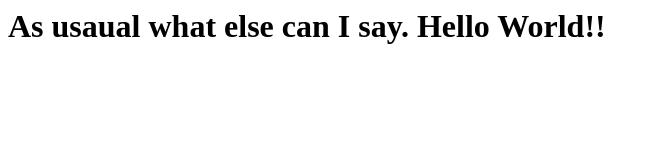
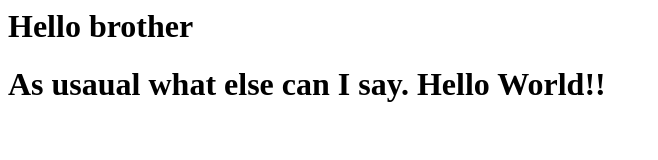
Before and after one commit to ajinkyatanksale/TheLoneWolf, a plain HTML site: page Demo.html in a window 1280 px wide. Shown: the whole page, without its empty margins (0-658 px from the left). Drawn offline with Linux system fonts and the light colour scheme.

Commit message:
Update Demo.html

```diff
--- a/Demo.html
+++ b/Demo.html
@@ -1,6 +1,9 @@
 <doctype html>
 <html>
-<body>
-<h1>As usaual what else can I say. Hello World!!</h1>
-</body>
+ <head>
+  <h1>Hello brother</h1>
+ </head>
+ <body>
+  <h1>As usaual what else can I say. Hello World!!</h1>
+ </body>
 </html>
```
